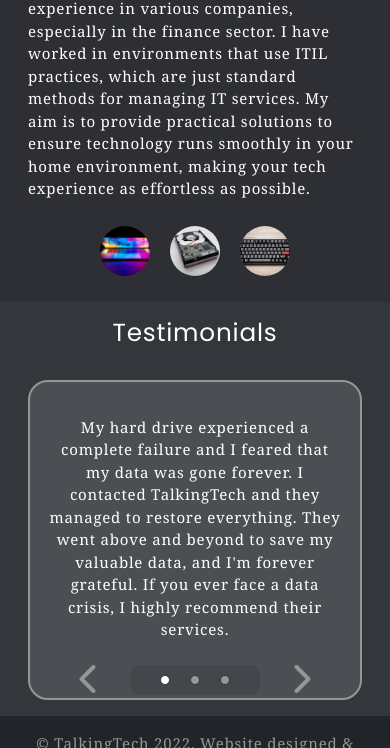
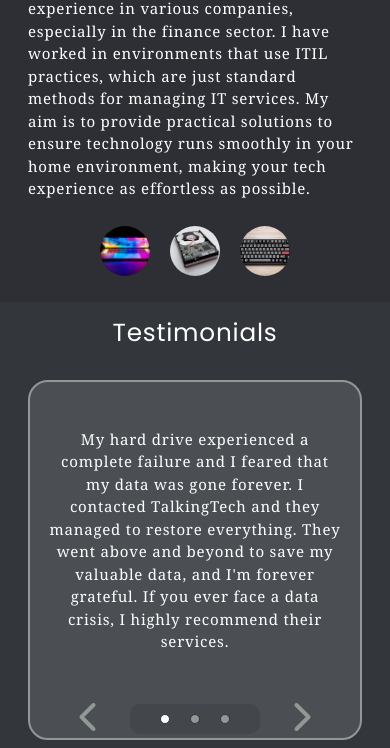
Before and after one commit to SasanTazayoni/TalkingTech, a website built with webpack: page index.html in a window 390 px wide. Shown: the part 1538-2286 px from the top of the page. Built offline with nearby package versions, Linux system fonts and the light colour scheme; some packages are replaced by stand-ins of ours.

Commit message:
Fix testimonials bug

```diff
--- a/assets/css/styles.css
+++ b/assets/css/styles.css
@@ -899,7 +899,7 @@ input::-webkit-inner-spin-button {
 
 .testimonials {
     color: var(--color-text);
-    height: 250px;
+    height: 360px;
     width: 100%;
     position: relative;
     background: var(--color-primary);
@@ -911,7 +911,8 @@ input::-webkit-inner-spin-button {
     display: flex;
     align-items: center;
     margin: 0;
-    padding: 2.5rem 3.5rem;
+    padding: 3.5rem;
+    padding-top: 2.5rem;
     position: absolute;
     height: 100%;
     inset: 0;
@@ -1012,10 +1013,6 @@ input::-webkit-inner-spin-button {
 }
 
 @media screen and (max-width: 550px) {
-    .testimonials {
-        height: 250px;
-    }
-
     .testimonial__text {
         padding-left: 1.2rem;
         padding-right: 1.2rem;
@@ -1031,10 +1028,6 @@ input::-webkit-inner-spin-button {
 }
 
 @media screen and (max-width: 440px) {
-    .testimonials {
-        height: 320px;
-    }
-
     .testimonial__text {
         padding-top: 1rem;
     }
@@ -1057,6 +1050,10 @@ input::-webkit-inner-spin-button {
 }
 
 @media screen and (max-width: 376px) {
+    .testimonials {
+        height: 400px;
+    }
+
     .testimonial__text {
         font-size: 13px;
     }
```
